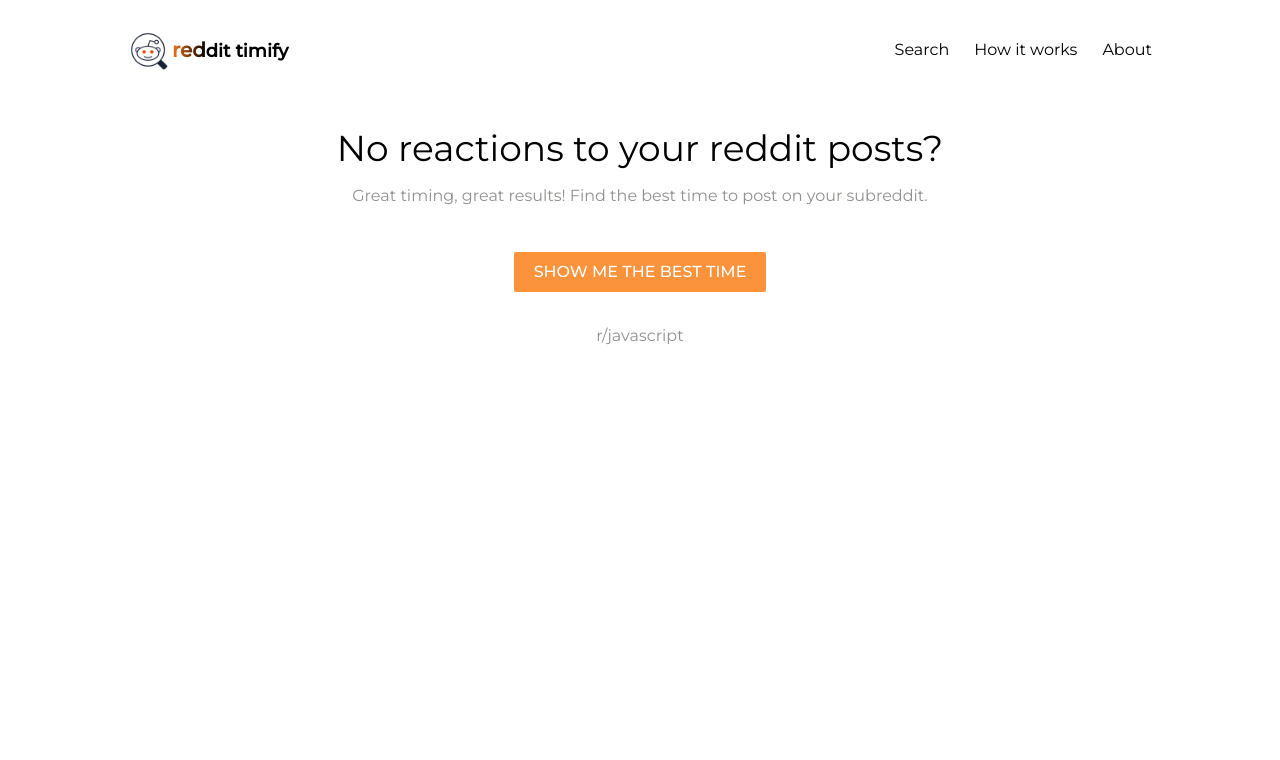
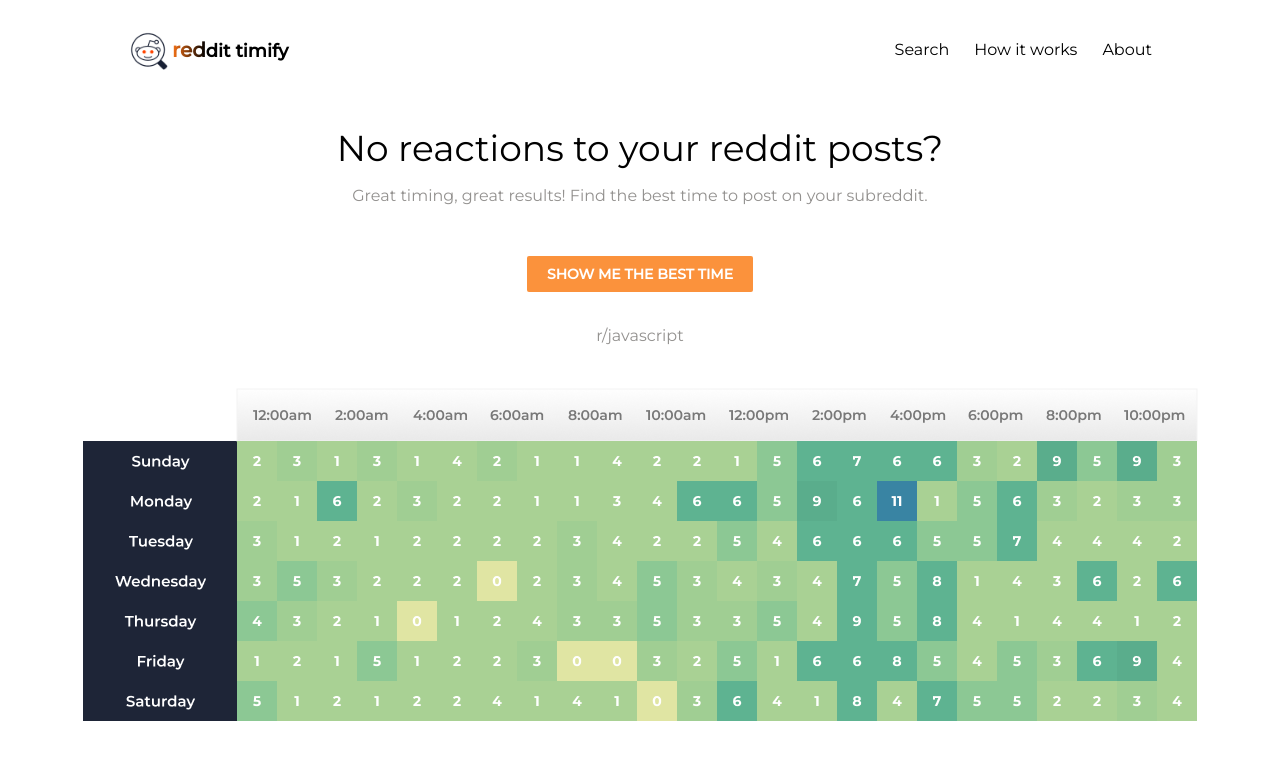
Before and after one commit to TA-Sakin/reddit-timify, a React (Create React App) app: page / in a window 1280 px wide. Shown: the top 760 px of the page. Built offline with nearby package versions, Linux system fonts and the light colour scheme.

Commit message:
latest change

```diff
--- a/public/index.html
+++ b/public/index.html
@@ -24,7 +24,7 @@
       work correctly both with client-side routing and a non-root public URL.
       Learn how to configure a non-root public URL by running `npm run build`.
     -->
-    <title>React App</title>
+    <title>Reddit Timify</title>
   </head>
   <body>
     <noscript>You need to enable JavaScript to run this app.</noscript>
--- a/src/Components/Home/Contents.js
+++ b/src/Components/Home/Contents.js
@@ -1,5 +1,5 @@
 import React from "react";
-
+import table from "../../Assets/table.png";
 const Contents = () => {
   return (
     <div className="text-center mt-7">
@@ -8,10 +8,13 @@ const Contents = () => {
         Great timing, great results! Find the best time to post on your
         subreddit.
       </p>
-      <button className="py-2 px-5 font-medium mt-11 bg-orange-400 text-white rounded-sm hover:bg-orange-500 focus:outline-none focus:ring-opacity-75">
+      <button className="py-2 px-5 font-semibold mt-12 bg-orange-400 text-white rounded-sm hover:bg-orange-500 focus:outline-none focus:ring-opacity-75 text-sm">
         SHOW ME THE BEST TIME
       </button>
       <p className="text-[#93918F] mt-8">r/javascript</p>
+      <div className="flex justify-center mt-10">
+        <img src={table} alt="" />
+      </div>
     </div>
   );
 };
```
Also changed, not shown: public/manifest.json, src/Assets/table.png (added).
